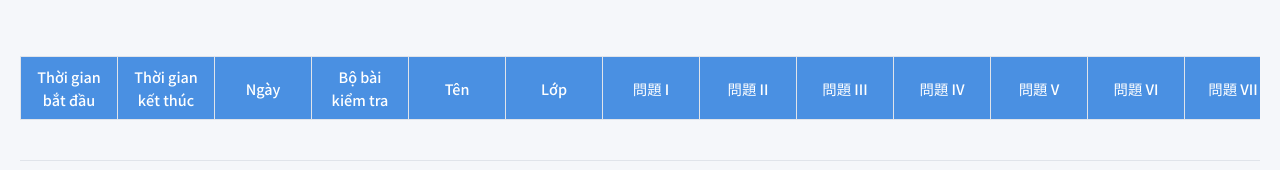
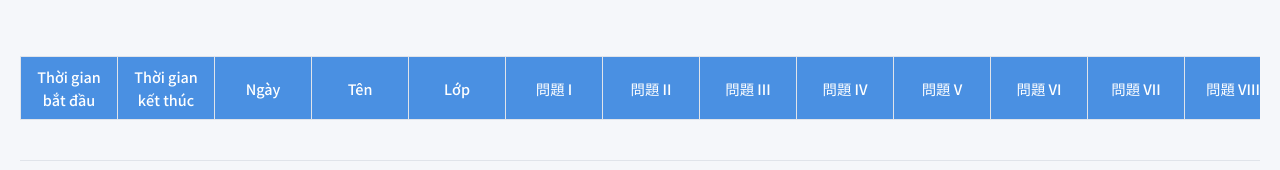
Before and after one commit to Hoangthuanitm/Testthunguphapdochieu19-25, a plain HTML site: page history.html in a window 1280 px wide. Shown: the part 175-345 px from the top of the page. Drawn offline with Linux system fonts and the light colour scheme; no server answers.

Commit message:
Update history.html

```diff
--- a/history.html
+++ b/history.html
@@ -169,7 +169,6 @@
                     <th>Thời gian bắt đầu</th>
                     <th>Thời gian kết thúc</th>
                     <th>Ngày</th>
-                    <th>Bộ bài kiểm tra</th>
                     <th>Tên</th>
                     <th>Lớp</th>
                     <th>問題 I</th>
```
